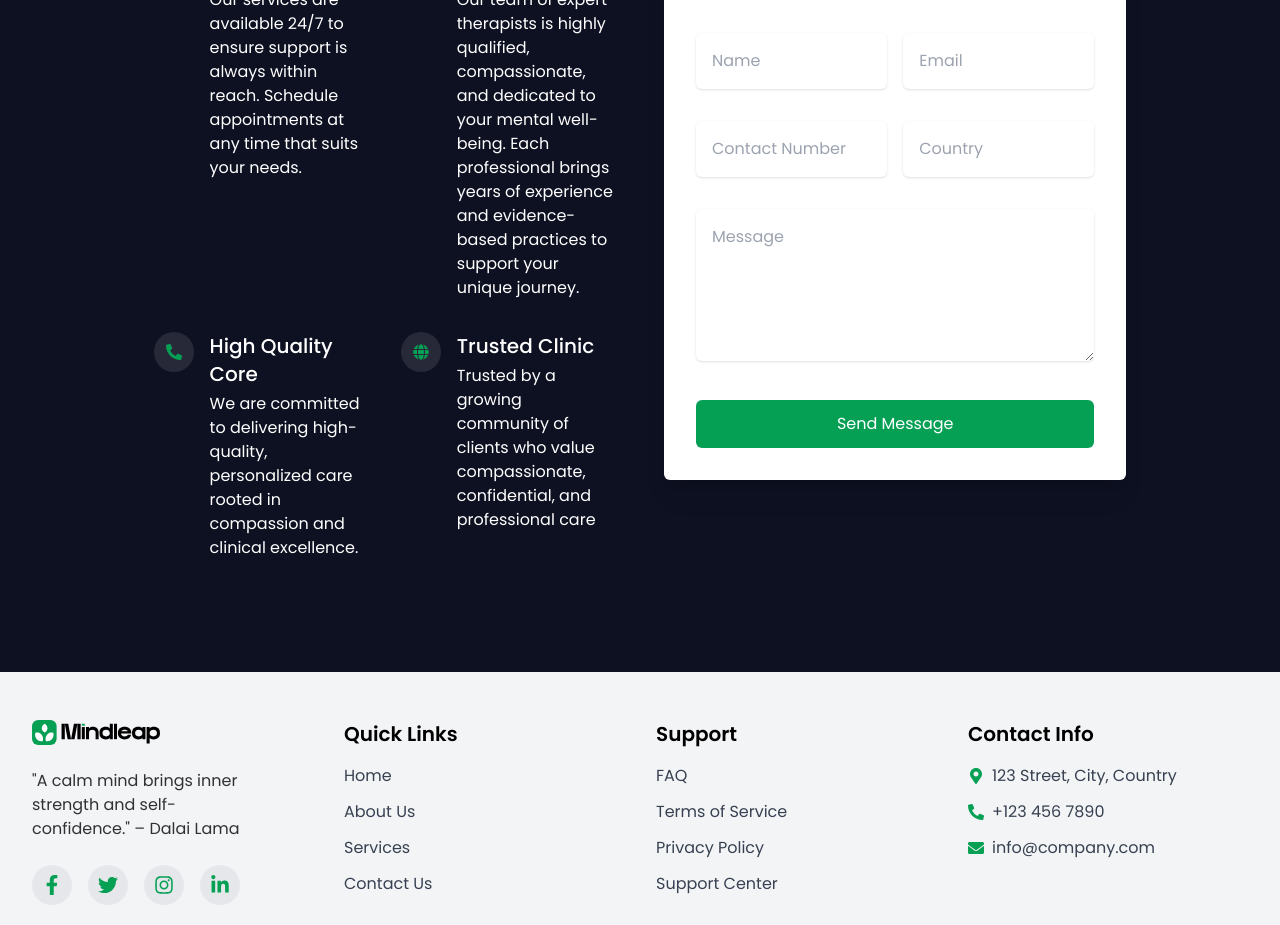
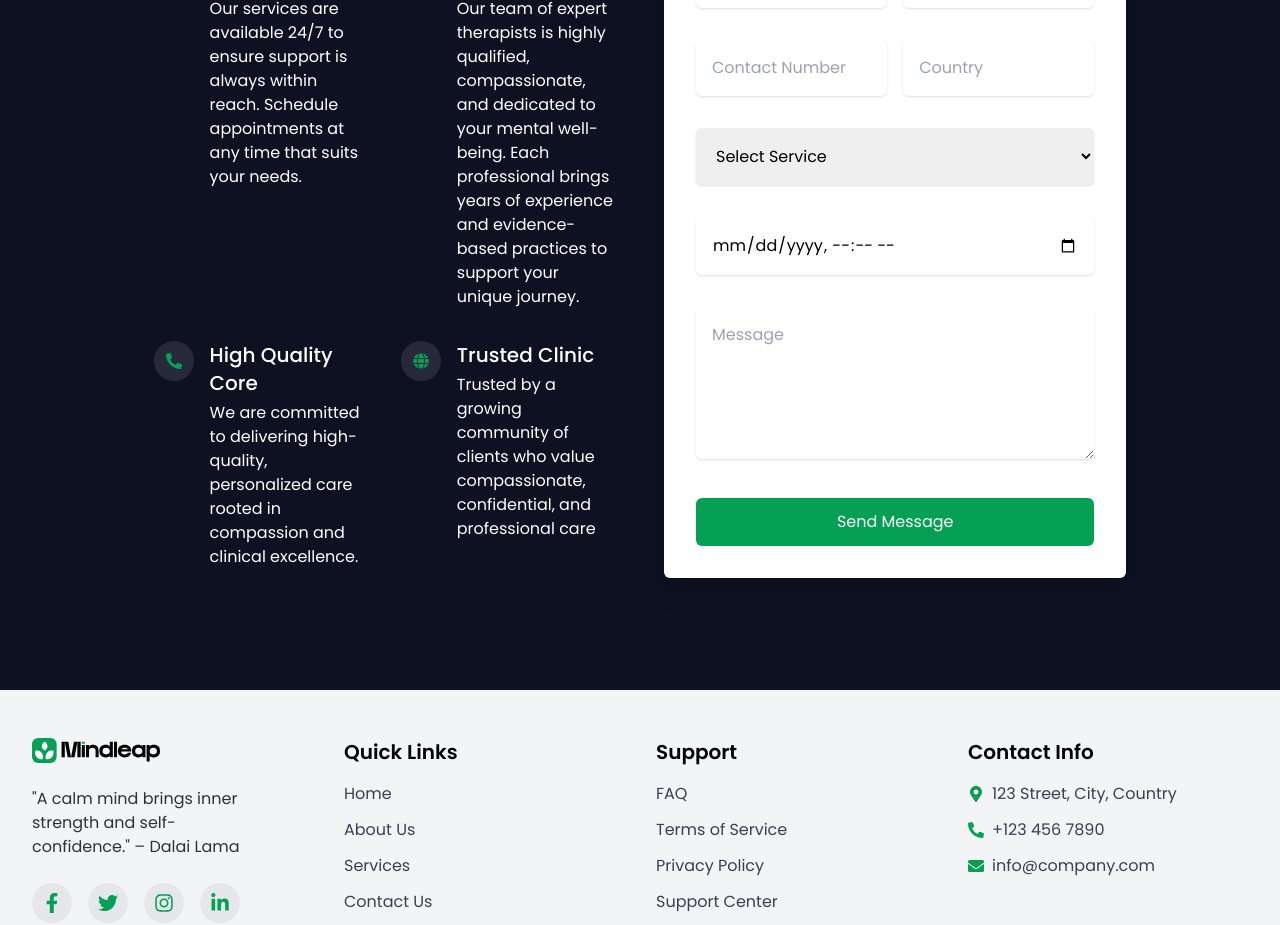
Before and after one commit to Lily0335/mind-leap, a React (Vite) app: page / in a window 1280 px wide. Shown: the part 5140-6065 px from the top of the page. Built offline with nearby package versions, Linux system fonts and the light colour scheme.

Commit message:
Update Contact.jsx

```diff
--- a/src/components/Contact.jsx
+++ b/src/components/Contact.jsx
@@ -1,3 +1,178 @@
+// import React, { useState } from 'react';
+// import { FaUserAlt, FaEnvelope, FaPhoneAlt, FaGlobe, FaCommentDots } from 'react-icons/fa';
+// import { motion } from 'framer-motion';
+// import { fadeIn } from '../utilis/animationVariants';
+
+// const Contact = () => {
+//   const [name, setName] = useState('');
+//   const [email, setEmail] = useState('');
+//   const [phone, setPhone] = useState('');
+//   const [country, setCountry] = useState('');
+//   const [message, setMessage] = useState('');
+//   const [showModal, setShowModal] = useState(false);
+
+//   const handleSubmit = (e) => {
+//     e.preventDefault();
+//     console.log('Form submitted');
+//     const data = {
+//       name,
+//       email,
+//       phone,
+//       message,
+//     };
+//     console.log(data);
+//     if (!name || !email || !phone || !country || !message) {
+//       alert('Please fill in all fields');
+//       return;
+//     }
+//     setShowModal(true);
+//   };
+
+//   const closeModal = () => {
+//     setShowModal(false);
+//     setName('');
+//     setEmail('');
+//     setPhone('');
+//     setCountry('');
+//     setMessage('');
+//   };
+
+//   return (
+//     <div className='bg-heroBg flex items-center justify-center py-28 px-8' id='contact'>
+//       <div className='container mx-auto'>
+//         <div className='md:w-4/5 mx-auto grid grid-cols-1 md:grid-cols-2 items-center md:gap-12 gap-8'>
+//           {/* Left Side: Features */}
+//           <div className='space-y-8'>
+//             <motion.h2
+//               variants={fadeIn('up', 0.2)}
+//               initial='hidden'
+//               whileInView={'show'}
+//               viewport={{ once: false, amount: 0.7 }}
+//               className='text-4xl font-bold font-secondary mb-4 text-white'
+//             >
+//               Make an appointment
+//             </motion.h2>
+//             <motion.div
+//               variants={fadeIn('left', 0.2)}
+//               initial='hidden'
+//               whileInView={'show'}
+//               viewport={{ once: false, amount: 0.7 }}
+//               className='grid grid-cols-1 md:grid-cols-2 gap-8 text-white'
+//             >
+//               <div className='flex items-start gap-4'>
+//                 <div className='flex items-center justify-center rounded-full bg-[#ffffff1a] p-3'>
+//                   <FaUserAlt className='text-primary' />
+//                 </div>
+//                 <div className='space-y-1'>
+//                   <h3 className='text-xl font-medium'>24 Hours Services</h3>
+//                   <p>Our services are available 24/7 to ensure support is always within reach. Schedule appointments at any time that suits your needs.</p>
+//                 </div>
+//               </div>
+//               <div className='flex items-start gap-4'>
+//                 <div className='flex items-center justify-center rounded-full bg-[#ffffff1a] p-3'>
+//                   <FaEnvelope className='text-primary' />
+//                 </div>
+//                 <div className='space-y-1'>
+//                   <h3 className='text-xl font-medium'>Expert Therapist</h3>
+//                   <p>Our team of expert therapists is highly qualified, compassionate, and dedicated to your mental well-being. Each professional brings years of experience and evidence-based practices to support your unique journey.</p>
+//                 </div>
+//               </div>
+//               <div className='flex items-start gap-4'>
+//                 <div className='flex items-center justify-center rounded-full bg-[#ffffff1a] p-3'>
+//                   <FaPhoneAlt className='text-primary' />
+//                 </div>
+//                 <div className='space-y-1'>
+//                   <h3 className='text-xl font-medium'>High Quality Core</h3>
+//                   <p>We are committed to delivering high-quality, personalized care rooted in compassion and clinical excellence.</p>
+//                 </div>
+//               </div>
+//               <div className='flex items-start gap-4'>
+//                 <div className='flex items-center justify-center rounded-full bg-[#ffffff1a] p-3'>
+//                   <FaGlobe className='text-primary' />
+//                 </div>
+//                 <div className='space-y-1'>
+//                   <h3 className='text-xl font-medium'>Trusted Clinic</h3>
+//                   <p>Trusted by a growing community of clients who value compassionate, confidential, and professional care</p>
+//                 </div>
+//               </div>
+//             </motion.div>
+//           </div>
+//           {/* Right Side: Form */}
+//           <motion.div
+//             variants={fadeIn('down', 0.2)}
+//             initial='hidden'
+//             whileInView={'show'}
+//             viewport={{ once: false, amount: 0.7 }}
+//             className='space-y-8 p-8 bg-white shadow-xl rounded-md'
+//           >
+//             <h2 className='text-2xl font-bold mb-4'>Book Appointment</h2>
+//             <form onSubmit={handleSubmit} className='space-y-8'>
+//               <div className='flex sm:flex-row flex-col gap-4'>
+//                 <input
+//                   onChange={(e) => setName(e.target.value)}
+//                   type='text'
+//                   placeholder='Name'
+//                   value={name}
+//                   className='w-full p-4 rounded-md focus:outline-none focus:ring-2 focus:ring-primary shadow'
+//                 />
+//                 <input
+//                   onChange={(e) => setEmail(e.target.value)}
+//                   type='email'
+//                   placeholder='Email'
+//                   value={email}
+//                   className='w-full p-4 rounded-md focus:outline-none focus:ring-2 focus:ring-primary shadow'
+//                 />
+//               </div>
+//               <div className='flex sm:flex-row flex-col gap-4'>
+//                 <input
+//                   onChange={(e) => setPhone(e.target.value)}
+//                   type='tel'
+//                   placeholder='Contact Number'
+//                   value={phone}
+//                   className='w-full p-4 rounded-md focus:outline-none focus:ring-2 focus:ring-primary shadow'
+//                 />
+//                 <input
+//                   onChange={(e) => setCountry(e.target.value)}
+//                   type='text'
+//                   placeholder='Country'
+//                   value={country}
+//                   className='w-full p-4 rounded-md focus:outline-none focus:ring-2 focus:ring-primary shadow'
+//                 />
+//               </div>
+//               <textarea
+//                 onChange={(e) => setMessage(e.target.value)}
+//                 placeholder='Message'
+//                 value={message}
+//                 className='w-full p-4 rounded-md focus:outline-none focus:ring-2 focus:ring-primary shadow'
+//                 rows='5'
+//               ></textarea>
+//               <button type='submit' className='w-full p-3 bg-primary text-white rounded-md hover:bg-green-600'>
+//                 Send Message
+//               </button>
+//             </form>
+//           </motion.div>
+//         </div>
+//       </div>
+
+//       {showModal && (
+//         <div className='fixed inset-0 flex items-center justify-center bg-black bg-opacity-90'>
+//           <div className='bg-white p-8 rounded-md shadow-lg'>
+//             <h2 className='text-2xl font-bold mb-4'>Thank You!</h2>
+//             <p>Thank you, {name}, for submitting your query!</p>
+//             <button
+//               onClick={closeModal}
+//               className='mt-4 px-4 py-2 bg-primary text-white rounded-md hover:bg-green-600'
+//             >
+//               Close
+//             </button>
+//           </div>
+//         </div>
+//       )}
+//     </div>
+//   );
+// };
+
+// export default Contact;
 import React, { useState } from 'react';
 import { FaUserAlt, FaEnvelope, FaPhoneAlt, FaGlobe, FaCommentDots } from 'react-icons/fa';
 import { motion } from 'framer-motion';
@@ -9,6 +184,8 @@ const Contact = () => {
   const [phone, setPhone] = useState('');
   const [country, setCountry] = useState('');
   const [message, setMessage] = useState('');
+  const [service, setService] = useState('');
+  const [appointmentDate, setAppointmentDate] = useState('');
   const [showModal, setShowModal] = useState(false);
 
   const handleSubmit = (e) => {
@@ -19,9 +196,11 @@ const Contact = () => {
       email,
       phone,
       message,
+      service,
+      appointmentDate,
     };
     console.log(data);
-    if (!name || !email || !phone || !country || !message) {
+    if (!name || !email || !phone || !country || !message || !service || !appointmentDate) {
       alert('Please fill in all fields');
       return;
     }
@@ -35,6 +214,8 @@ const Contact = () => {
     setPhone('');
     setCountry('');
     setMessage('');
+    setService('');
+    setAppointmentDate('');
   };
 
   return (
@@ -139,6 +320,29 @@ const Contact = () => {
                   className='w-full p-4 rounded-md focus:outline-none focus:ring-2 focus:ring-primary shadow'
                 />
               </div>
+              {/* Service Selection */}
+              <div className='w-full'>
+                <select
+                  onChange={(e) => setService(e.target.value)}
+                  value={service}
+                  className='w-full p-4 rounded-md focus:outline-none focus:ring-2 focus:ring-primary shadow'
+                >
+                  <option value=''>Select Service</option>
+                  <option value='Couple Counseling'>Couple Counseling</option>
+                  <option value='Parent Counseling'>Parent Counseling</option>
+                  <option value='Feeling Stuck'>Feeling Stuck</option>
+                  <option value='Self Confidence'>Self Confidence</option>
+                </select>
+              </div>
+              {/* Appointment Date & Time */}
+              <div className='w-full'>
+                <input
+                  onChange={(e) => setAppointmentDate(e.target.value)}
+                  type='datetime-local'
+                  value={appointmentDate}
+                  className='w-full p-4 rounded-md focus:outline-none focus:ring-2 focus:ring-primary shadow'
+                />
+              </div>
               <textarea
                 onChange={(e) => setMessage(e.target.value)}
                 placeholder='Message'
```
